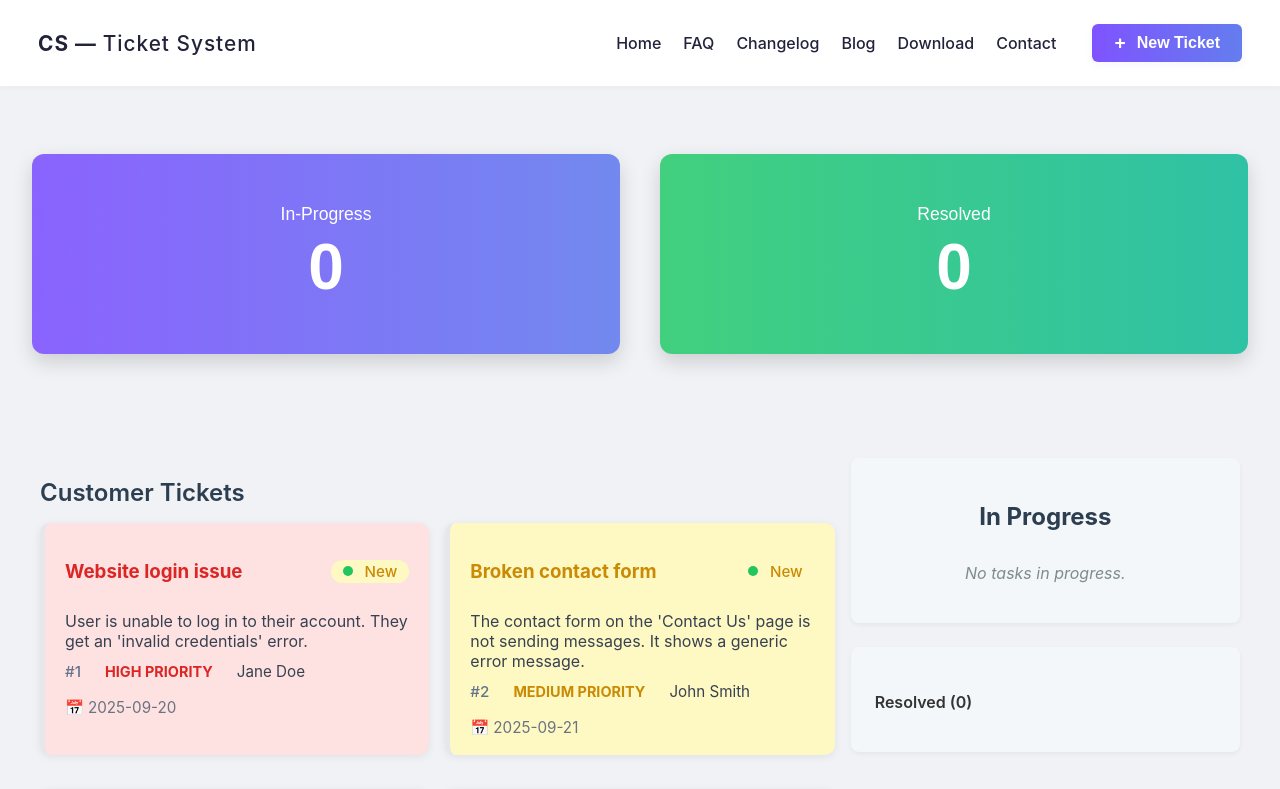
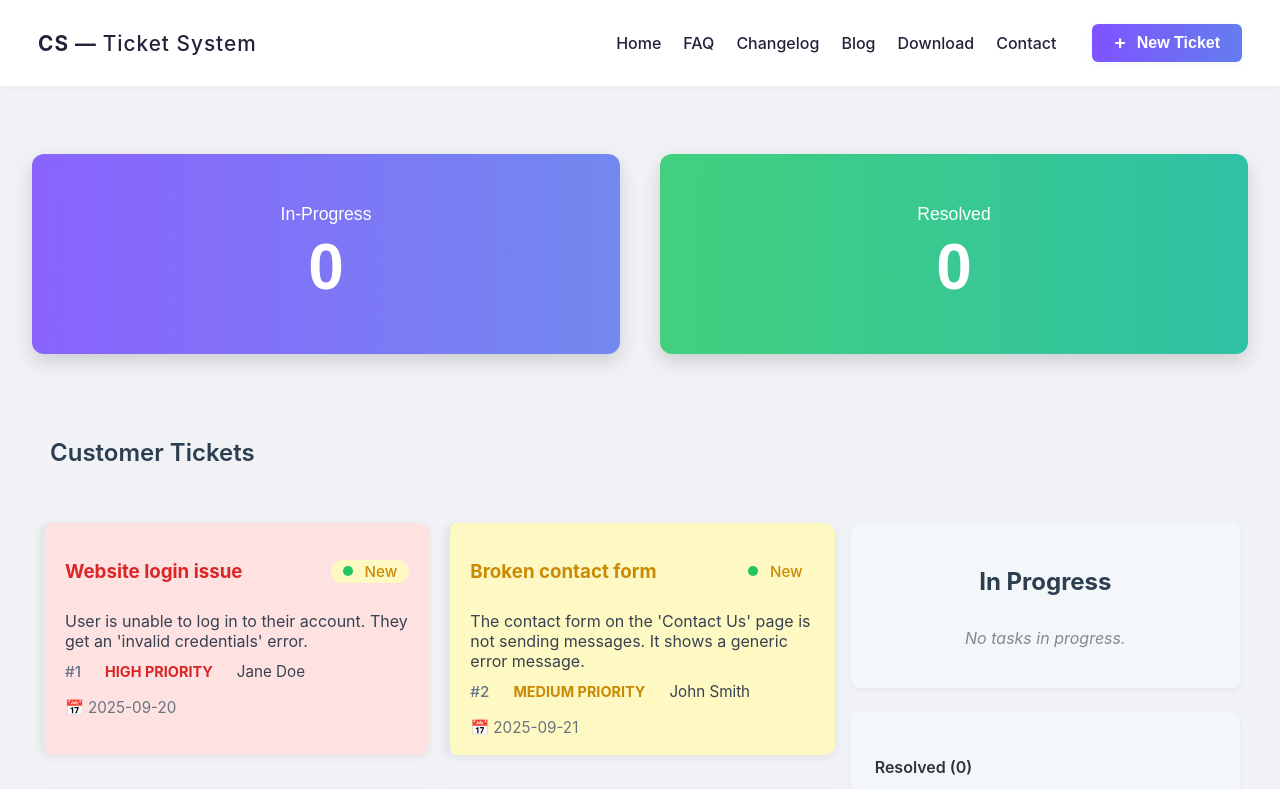
Before and after one commit to atikrahat22/customer-support-zone, a React (Create React App) app: page / in a window 1280 px wide. Shown: the top 789 px of the page. Built offline with nearby package versions, Linux system fonts and the light colour scheme.

Commit message:
ami hotash

```diff
--- a/src/App.css
+++ b/src/App.css
@@ -82,6 +82,8 @@ body {
   font-weight: 600;
   color: #2c3e50;
   margin-bottom: 1rem;
+  margin-left: 50px;
+
 }
 
 .task-status-box {
--- a/src/App.jsx
+++ b/src/App.jsx
@@ -35,12 +35,13 @@ export default function App() {
     <div className="min-h-screen flex flex-col max-w-[1200px] mx-auto">
       <Navbar />
       <Banner inProgressCount={tasks.length} resolvedCount={resolved.length} />
+      <h2 className="section-heading  ">Customer Tickets</h2>
 
       {/* main layout: mobile = single column, md+ = 2 columns */}
       <main className="flex-1 grid gap-4 grid-cols-1 md:grid-cols-3 p-4 lg:p-10">
         <section className="md:col-span-2">
           {/* Moved the heading here to be part of the main layout */}
-          <h2 className="section-heading">Customer Tickets</h2>
+
           <div className="grid grid-cols-1 md:grid-cols-2 gap-4 mt-4">
             {tickets.map(ticket => (
               <TicketCard
--- a/vite.config.js
+++ b/vite.config.js
@@ -5,4 +5,7 @@ import react from '@vitejs/plugin-react';
 export default defineConfig({
   plugins: [react()],
   base: '/customer-support-zone/',
+  server: {
+    open: true
+  }
 });
```
